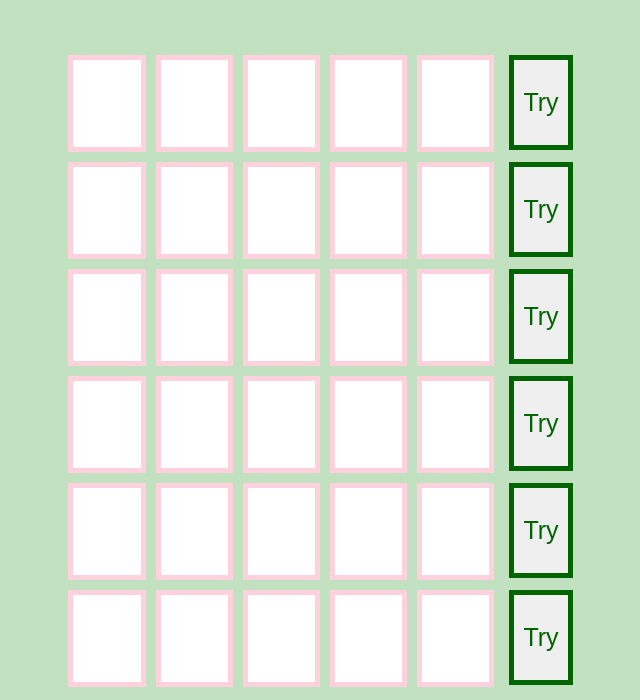
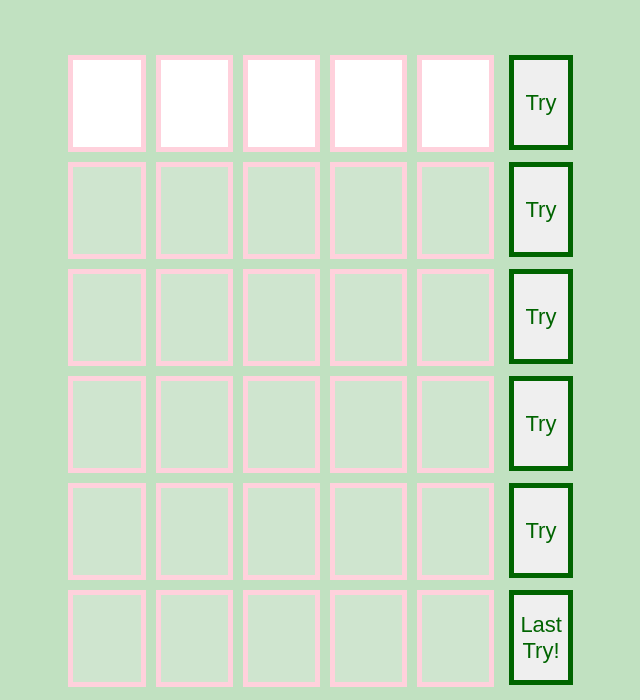
Before and after one commit to piravienfive/piravvordle, a website built with Vite: page index.html in a window 1280 px wide. Shown: the part 149-849 px from the top of the page, without its empty margins (317-957 px from the left). Built offline with nearby package versions, Linux system fonts and the light colour scheme.

Commit message:
completed logic for the first guess

```diff
--- a/index.html
+++ b/index.html
@@ -24,56 +24,56 @@
     </div>
     <div class="guess2">
       <div class="letterBoxes">
-        <input class="inputBox" id="second-1" type="text" maxlength="1">
-        <input class="inputBox" id="second-2" type="text" maxlength="1">
-        <input class="inputBox" id="second-3" type="text" maxlength="1">
-        <input class="inputBox" id="second-4" type="text" maxlength="1">
-        <input class="inputBox" id="second-5" type="text" maxlength="1">
+        <input class="inputBox" id="b2-1" type="text" maxlength="1" disabled>
+        <input class="inputBox" id="b2-2" type="text" maxlength="1" disabled>
+        <input class="inputBox" id="b2-3" type="text" maxlength="1" disabled>
+        <input class="inputBox" id="b2-4" type="text" maxlength="1" disabled>
+        <input class="inputBox" id="b2-5" type="text" maxlength="1" disabled>
         <button type="button">Try</button>
 
       </div>
     </div>
     <div class="guess3">
       <div class="letterBoxes">
-        <input class="inputBox" id="third-1" type="text" maxlength="1">
-        <input class="inputBox" id="third-2" type="text" maxlength="1">
-        <input class="inputBox" id="third-3" type="text" maxlength="1">
-        <input class="inputBox" id="third-4" type="text" maxlength="1">
-        <input class="inputBox" id="third-5" type="text" maxlength="1">
+        <input class="inputBox" id="third-1" type="text" maxlength="1" disabled>
+        <input class="inputBox" id="third-2" type="text" maxlength="1" disabled>
+        <input class="inputBox" id="third-3" type="text" maxlength="1" disabled>
+        <input class="inputBox" id="third-4" type="text" maxlength="1" disabled>
+        <input class="inputBox" id="third-5" type="text" maxlength="1" disabled>
         <button type="button">Try</button>
 
       </div>
     </div>
     <div class="guess4">
       <div class="letterBoxes">
-        <input class="inputBox" id="fourth-1" type="text" maxlength="1">
-        <input class="inputBox" id="fourth-2" type="text" maxlength="1">
-        <input class="inputBox" id="fourth-3" type="text" maxlength="1">
-        <input class="inputBox" id="fourth-4" type="text" maxlength="1">
-        <input class="inputBox" id="fourth-5" type="text" maxlength="1">
+        <input class="inputBox" id="fourth-1" type="text" maxlength="1" disabled>
+        <input class="inputBox" id="fourth-2" type="text" maxlength="1" disabled>
+        <input class="inputBox" id="fourth-3" type="text" maxlength="1" disabled>
+        <input class="inputBox" id="fourth-4" type="text" maxlength="1" disabled>
+        <input class="inputBox" id="fourth-5" type="text" maxlength="1" disabled>
         <button type="button">Try</button>
 
       </div>
     </div>
     <div class="guess5">
       <div class="letterBoxes">
-        <input class="inputBox" id="fifth-1" type="text" maxlength="1">
-        <input class="inputBox" id="fifth-2" type="text" maxlength="1">
-        <input class="inputBox" id="fifth-3" type="text" maxlength="1">
-        <input class="inputBox" id="fifth-4" type="text" maxlength="1">
-        <input class="inputBox" id="fifth-5" type="text" maxlength="1">
+        <input class="inputBox" id="fifth-1" type="text" maxlength="1" disabled>
+        <input class="inputBox" id="fifth-2" type="text" maxlength="1" disabled>
+        <input class="inputBox" id="fifth-3" type="text" maxlength="1" disabled>
+        <input class="inputBox" id="fifth-4" type="text" maxlength="1" disabled>
+        <input class="inputBox" id="fifth-5" type="text" maxlength="1" disabled>
         <button type="button">Try</button>
 
       </div>
     </div>
     <div class="guessLast">
       <div class="letterBoxes">
-        <input class="inputBox" id="last-1" type="text" maxlength="1">
-        <input class="inputBox" id="last-2" type="text" maxlength="1">
-        <input class="inputBox" id="last-3" type="text" maxlength="1">
-        <input class="inputBox" id="last-4" type="text" maxlength="1">
-        <input class="inputBox" id="last-5" type="text" maxlength="1">
-        <button type="button">Try</button>
+        <input class="inputBox" id="last-1" type="text" maxlength="1" disabled>
+        <input class="inputBox" id="last-2" type="text" maxlength="1" disabled>
+        <input class="inputBox" id="last-3" type="text" maxlength="1" disabled>
+        <input class="inputBox" id="last-4" type="text" maxlength="1" disabled>
+        <input class="inputBox" id="last-5" type="text" maxlength="1" disabled>
+        <button type="button">Last Try!</button>
 
       </div>
     </div>
--- a/src/main.ts
+++ b/src/main.ts
@@ -1,11 +1,17 @@
 import '../styles/styles.scss'
 
-const letter1 = document.querySelector<HTMLInputElement>('#first-1')
-const letter2 = document.querySelector<HTMLInputElement>('#first-2')
-const letter3 = document.querySelector<HTMLInputElement>('#first-3')
-const letter4 = document.querySelector<HTMLInputElement>('#first-4')
-const letter5 = document.querySelector<HTMLInputElement>('#first-5')
-const tryButton = document.querySelector('button')
+
+// let boxes = {
+//   1 : [letter]
+//   2
+// }
+
+let letter1 = document.querySelector<HTMLInputElement>('#first-1')
+let letter2 = document.querySelector<HTMLInputElement>('#first-2')
+let letter3 = document.querySelector<HTMLInputElement>('#first-3')
+let letter4 = document.querySelector<HTMLInputElement>('#first-4')
+let letter5 = document.querySelector<HTMLInputElement>('#first-5')
+let tryButton = document.querySelector('button')
 
 
 const mystery = 'hills'
@@ -62,6 +68,7 @@ if(!tryButton){
 
 tryButton.addEventListener('click', () => {
   console.log('start')
+  let currentRow = 1
   letter1.addEventListener('input', handler1)
   letter2.addEventListener('input', handler2)
   letter3.addEventListener('input', handler3)
@@ -77,7 +84,6 @@ tryButton.addEventListener('click', () => {
   if(!l1 || !l2 || !l3|| !l4|| !l5){
     throw new Error('I am trying to avoid null???');
   }
-
 
   let word = l1 + l2 + l3 + l4 + l5
   let mysArr = mystery.split('')
@@ -98,6 +104,12 @@ tryButton.addEventListener('click', () => {
     }
   }
 
+  currentRow += 1
+  for(let k = 1; k <= wordArr.length; k++){
+      document.querySelector<HTMLInputElement>(`#b${currentRow}-${k}`).disabled = false
+  }
+
+
   console.log('end')
 
 
--- a/styles/styles.scss
+++ b/styles/styles.scss
@@ -28,7 +28,8 @@ button{
     width: 5%;
     height: 95px;
     margin: 5px 10px;
-    font-size: 25px;
+    font-size: 22px;
+    font-weight: 200;
     cursor: pointer;
     display: inline-block;
 
```
